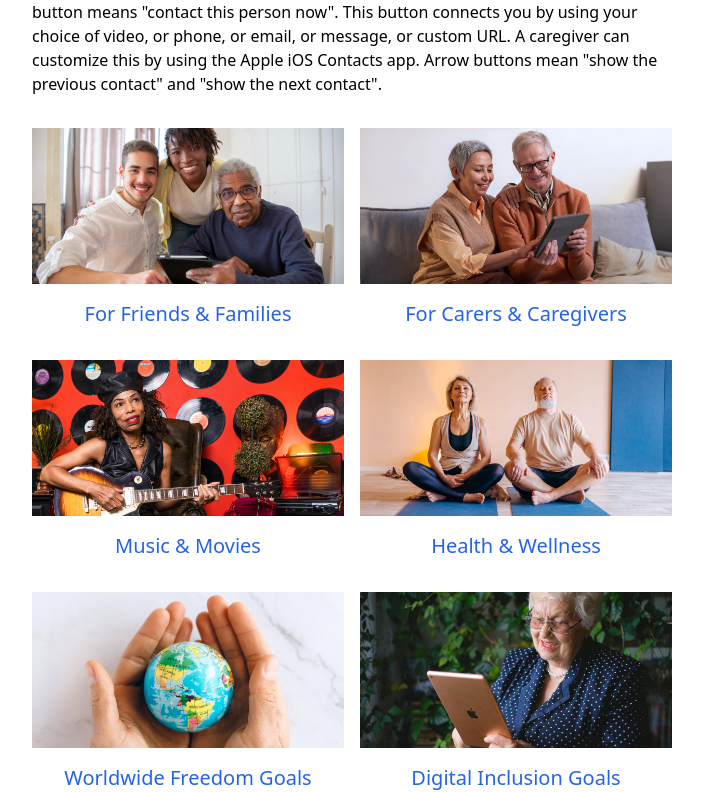
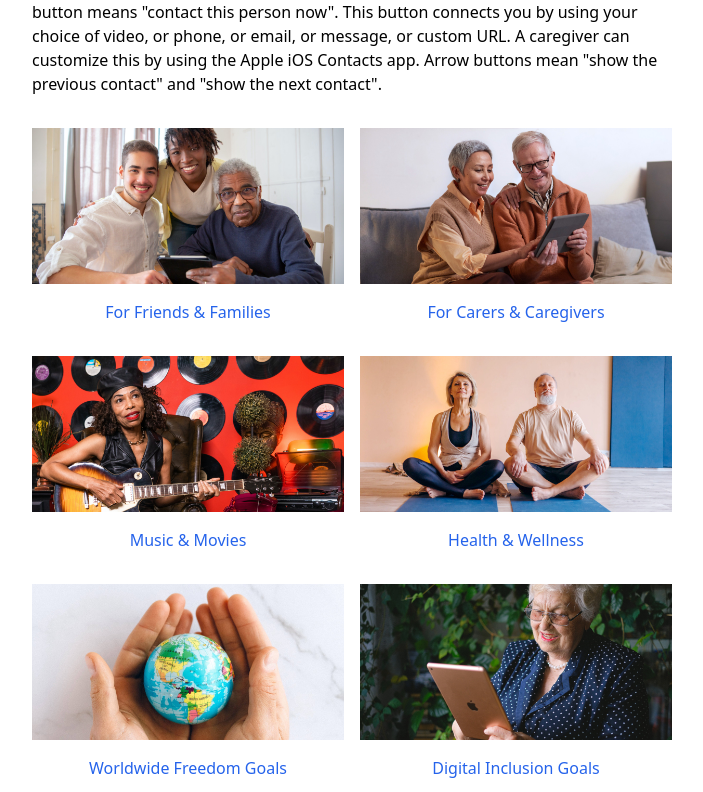
Before and after one commit to BoldContacts/boldcontacts-site-as-sveltekit, a SvelteKit app: page / in a window 1280 px wide. Shown: the part 1068-1860 px from the top of the page, without its empty margins (288-991 px from the left). Built offline with nearby package versions, Linux system fonts and the light colour scheme.

Commit message:
Drop text-xl

```diff
--- a/src/routes/+page.svelte
+++ b/src/routes/+page.svelte
@@ -8,7 +8,7 @@
 
 <p>The app displays each contact with a big photo, big font, and big buttons. The phone button means "contact this person now". This button connects you by using your choice of video, or phone, or email, or message, or custom URL. A caregiver can customize this by using the Apple iOS Contacts app. Arrow buttons mean "show the previous contact" and "show the next contact".</p>
 
-<div class="grid grid-cols-2 gap-4 mt-8 text-xl">
+<div class="grid grid-cols-2 gap-4 mt-8">
 
     <div class="text-center">
         <a href="/friends-and-families"><img src="/assets/pexels/pexels-kampus-production-7551617/@1200x600.jpg" alt="Happy family uses a tablet computer"></a>
```
